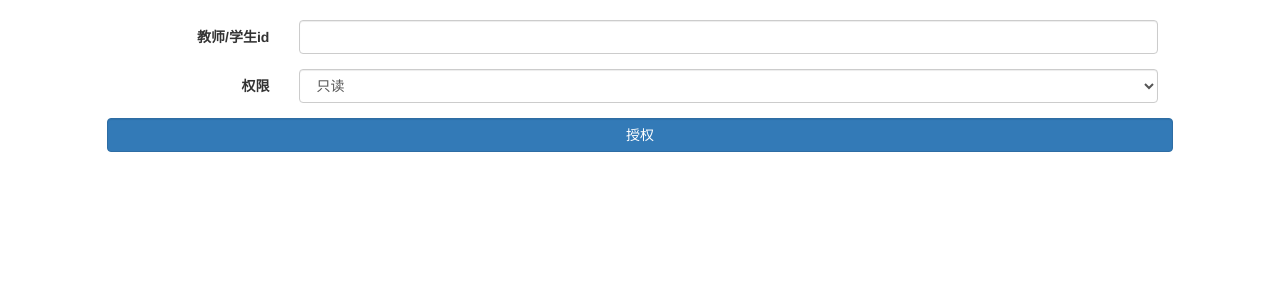
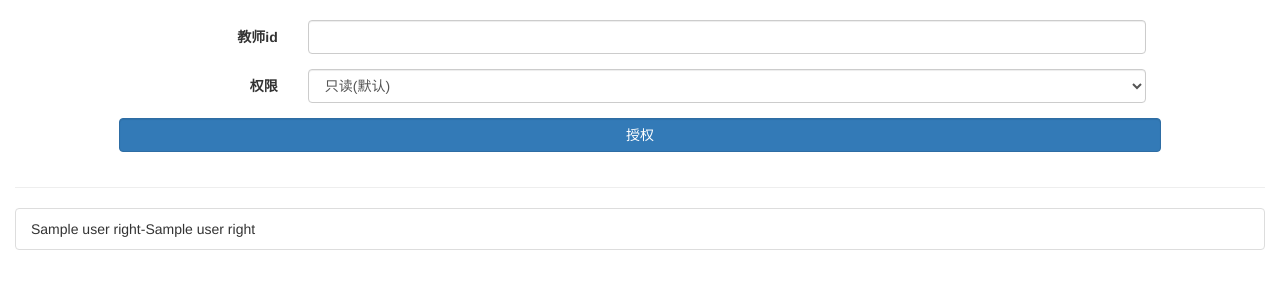
Before and after one commit to SUTFutureCoder/sut_score, a CodeIgniter app: template application/views/authorizee_set_view.php in a window 1280 px wide. Shown: the top 300 px of the page. Run offline with CodeIgniter, Linux system fonts and the light colour scheme; the template is opened without the code that fills it: most values are stand-ins (such as "Sample title", 1, 10 or a date in 2020); some libraries are stand-ins or nearby versions.

Commit message:
FIN authorizee set

```diff
--- a/application/views/authorizee_set_view.php
+++ b/application/views/authorizee_set_view.php
@@ -7,18 +7,19 @@
 </head>
 <body>
     <br/>
+    <div class="col-sm-12">
         <form class="form-horizontal col-sm-10 col-sm-offset-1" action="<?= base_url("index.php/right/setAuthorizee")?>" method="post" id="right_set_form">
             <div class="form-group">
-            <label for="teacher_student_id" class="col-sm-2 control-label">教师/学生id</label>
+                <label for="right_teacher_id" class="col-sm-2 control-label">教师id</label>
                 <div class="col-sm-10">
-                <input type="text" class="form-control" id="teacher_student_id">
+                    <input type="text" class="form-control" name="right_teacher_id" id="right_teacher_id">
                 </div>
             </div>
             <div class="form-group">
-            <label for="role_list" class="col-sm-2 control-label">权限</label>
+                <label for="right_set_form_type" class="col-sm-2 control-label">权限</label>
                 <div class="col-sm-10">
-                <select class="form-control" id="right_set_form_type">
-                    <option value="0">只读</option>
+                    <select class="form-control" name="right_set_form_type" id="right_set_form_type">
+                        <option value="0">只读(默认)</option>
                         <?php foreach ($right_list as $item): ?>
                             <option value="<?= $item['role_id'] ?>"><?= $item['role_name'] ?></option>
                         <?php endforeach; ?>
@@ -29,6 +30,15 @@
                 <button class="form-control btn btn-primary" id="right_submit">授权</button>
             </div>
         </form>
+    </div>
+    <div class="col-sm-12">
+        <hr/>
+        <ul class="list-group" id="right_list">
+            <?php foreach ($user_right_list as $right_item): ?>
+                <li class="list-group-item"><?= $right_item['teacher_name'] ?>-<?= $right_item['role_name']?></li>
+            <?php endforeach; ?>
+        </ul>
+    </div>
     <script src="http://libs.baidu.com/jquery/2.0.0/jquery.min.js"></script>
     <script src="http://libs.baidu.com/bootstrap/3.0.3/js/bootstrap.min.js"></script>
     <script type="text/javascript" src="<?= base_url('js/json.js')?>"></script>
@@ -45,8 +55,12 @@
                 switch (result['code'])
                 {
                     case 1:
-
-
+                        alert('授权处理成功');
+                        if ($("#right_list_" + right_set_form.find('#right_teacher_id').val()).html()){
+                            $("#right_list_" + right_set_form.find('#right_teacher_id').val()).html(right_set_form.find('#right_teacher_id').val() + '-' + right_set_form.find('#right_set_form_type option:selected').html());
+                        } else {
+                            $("#right_list").append('<li class="list-group-item" id="right_list_' + right_set_form.find('#right_teacher_id').val() + '">' + right_set_form.find('#right_teacher_id').val() + '-' + right_set_form.find('#right_set_form_type option:selected').html() + '</li>');
+                        }
                         break;
                     default:
                         alert(result['message']);
```
Also changed, not shown: application/controllers/right.php (+26 -2 lines), application/models/right_model.php (+60 -0 lines). Lines whose indentation alone changed are shown as unchanged.
